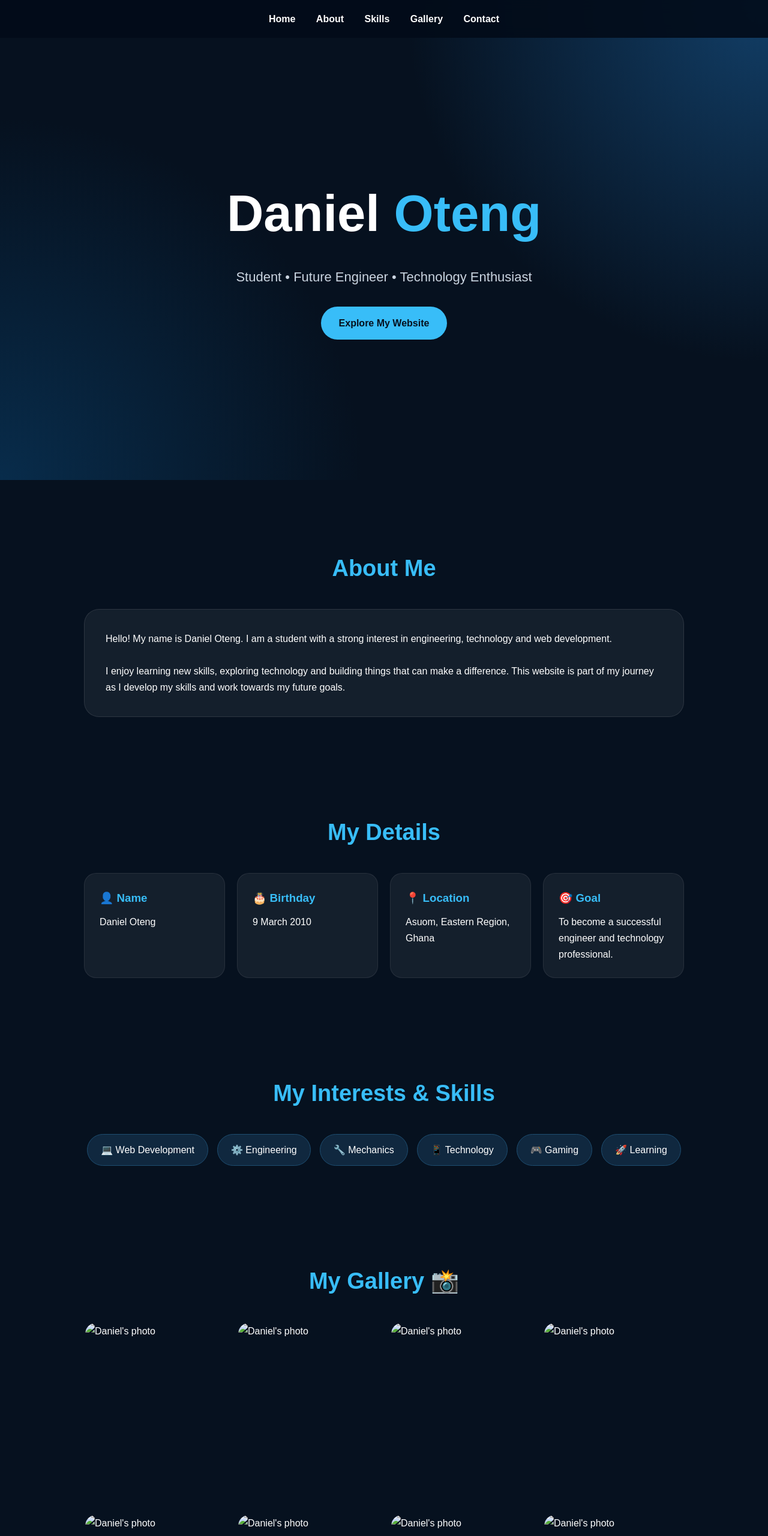
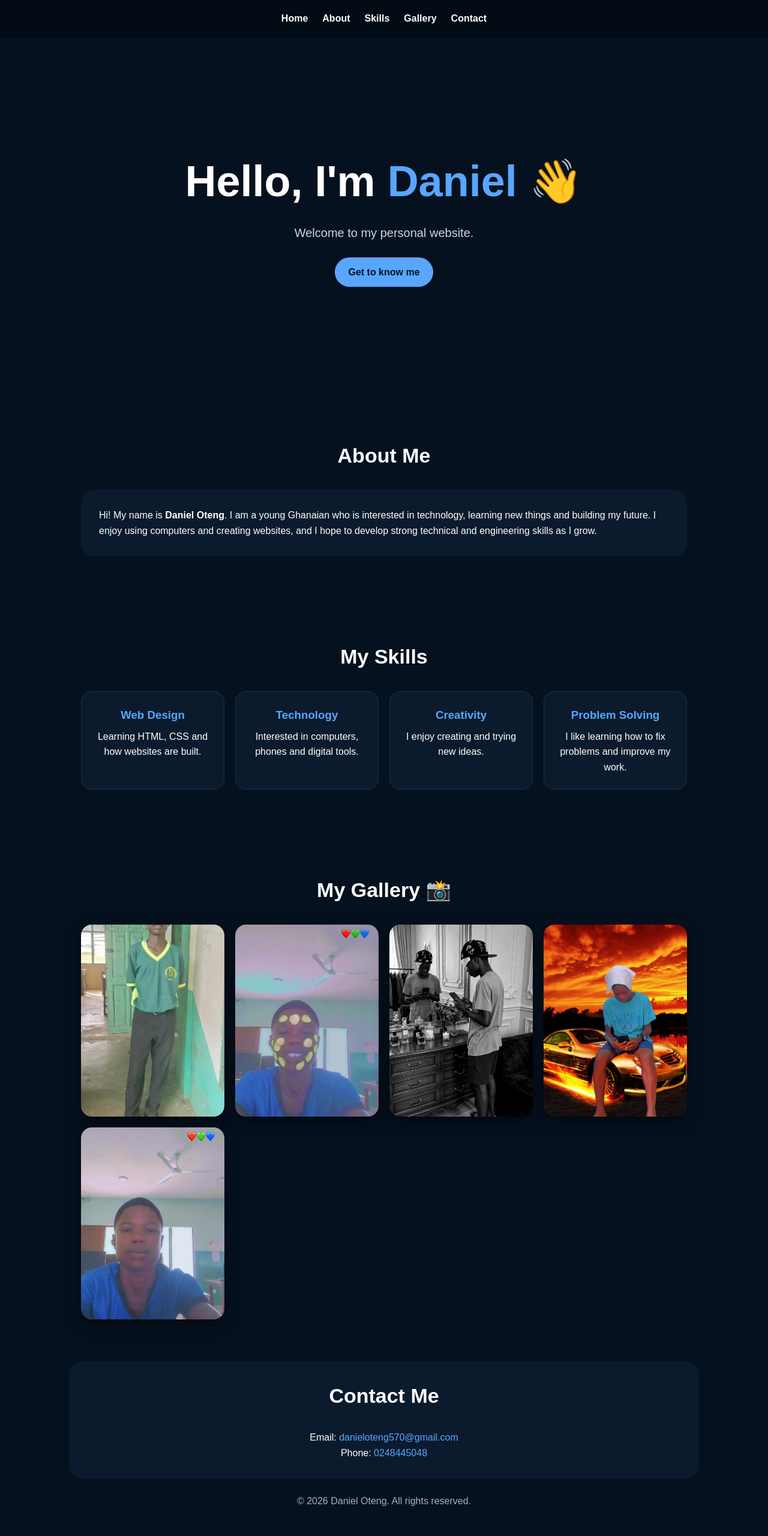
Before and after one commit to danieloteng570-spec/daniel_oteng.github.io, a plain HTML site: page index.html in a window 1280 px wide. Shown: the top 2560 px of the page at 60% size. Drawn offline with Linux system fonts and the light colour scheme.

Commit message:
Add files via upload

```diff
--- a/index.html
+++ b/index.html
@@ -3,426 +3,54 @@
 <head>
 <meta charset="UTF-8">
 <meta name="viewport" content="width=device-width, initial-scale=1.0">
-
-<title>Daniel Oteng | Personal Portfolio</title>
-
+<title>Daniel Oteng | My Personal Website</title>
 <style>
-* {
-    margin: 0;
-    padding: 0;
-    box-sizing: border-box;
-    scroll-behavior: smooth;
-}
-
-body {
-    font-family: Arial, Helvetica, sans-serif;
-    background: #06111f;
-    color: white;
-    line-height: 1.7;
-    overflow-x: hidden;
-}
-
-/* NAVIGATION */
-nav {
-    position: fixed;
-    top: 0;
-    width: 100%;
-    padding: 18px 20px;
-    background: rgba(3, 12, 25, 0.9);
-    backdrop-filter: blur(10px);
-    text-align: center;
-    z-index: 1000;
-    animation: slideDown 1s ease;
-}
-
-nav a {
-    color: white;
-    text-decoration: none;
-    margin: 0 15px;
-    font-weight: bold;
-    transition: 0.3s;
-}
-
-nav a:hover {
-    color: #38bdf8;
-}
-
-/* HERO */
-.hero {
-    min-height: 100vh;
-    display: flex;
-    align-items: center;
-    justify-content: center;
-    text-align: center;
-    padding: 100px 20px 50px;
-
-    background:
-        radial-gradient(circle at top right, #123f68, transparent 40%),
-        radial-gradient(circle at bottom left, #082c4b, transparent 40%),
-        #06111f;
-}
-
-.hero-content {
-    animation: fadeUp 1.5s ease;
-}
-
-.hero h1 {
-    font-size: clamp(45px, 10vw, 85px);
-    margin-bottom: 15px;
-}
-
-.hero h1 span {
-    color: #38bdf8;
-}
-
-.hero p {
-    font-size: 22px;
-    color: #cbd5e1;
-    margin-bottom: 30px;
-}
-
-.hero-button {
-    display: inline-block;
-    padding: 14px 30px;
-    border-radius: 30px;
-    background: #38bdf8;
-    color: #06111f;
-    text-decoration: none;
-    font-weight: bold;
-    transition: 0.3s;
-}
-
-.hero-button:hover {
-    transform: translateY(-5px) scale(1.05);
-}
-
-/* SECTIONS */
-section {
-    max-width: 1050px;
-    margin: 70px auto;
-    padding: 45px 25px;
-}
-
-.section-title {
-    text-align: center;
-    font-size: 38px;
-    margin-bottom: 35px;
-    color: #38bdf8;
-}
-
-/* ABOUT */
-.about-box {
-    background: rgba(255,255,255,0.06);
-    padding: 35px;
-    border-radius: 25px;
-    border: 1px solid rgba(255,255,255,0.1);
-    animation: fadeUp 1s ease;
-}
-
-/* DETAILS */
-.cards {
-    display: grid;
-    grid-template-columns: repeat(auto-fit, minmax(220px, 1fr));
-    gap: 20px;
-}
-
-.card {
-    padding: 25px;
-    border-radius: 20px;
-    background: rgba(255,255,255,0.06);
-    border: 1px solid rgba(255,255,255,0.08);
-    transition: 0.4s;
-}
-
-.card:hover {
-    transform: translateY(-10px);
-    border-color: #38bdf8;
-    box-shadow: 0 15px 35px rgba(56,189,248,0.15);
-}
-
-.card h3 {
-    color: #38bdf8;
-    margin-bottom: 10px;
-}
-
-/* SKILLS */
-.skills {
-    display: flex;
-    flex-wrap: wrap;
-    justify-content: center;
-    gap: 15px;
-}
-
-.skill {
-    padding: 12px 22px;
-    border-radius: 30px;
-    background: #10283f;
-    border: 1px solid #1d4d70;
-    transition: 0.3s;
-}
-
-.skill:hover {
-    transform: scale(1.08);
-    background: #38bdf8;
-    color: #06111f;
-}
-
-/* GALLERY */
-.gallery {
-    display: grid;
-    grid-template-columns: repeat(auto-fit, minmax(220px, 1fr));
-    gap: 20px;
-}
-
-.gallery img {
-    width: 100%;
-    height: 300px;
-    object-fit: cover;
-    border-radius: 20px;
-    transition: 0.5s;
-    border: 2px solid transparent;
-}
-
-.gallery img:hover {
-    transform: scale(1.04);
-    border-color: #38bdf8;
-    box-shadow: 0 15px 40px rgba(56,189,248,0.2);
-}
-
-/* CONTACT */
-.contact {
-    text-align: center;
-}
-
-.contact-box {
-    background: rgba(255,255,255,0.06);
-    padding: 35px;
-    border-radius: 25px;
-}
-
-.contact a {
-    color: #38bdf8;
-    text-decoration: none;
-}
-
-.contact a:hover {
-    text-decoration: underline;
-}
-
-/* FOOTER */
-footer {
-    text-align: center;
-    padding: 40px 20px;
-    background: #030b15;
-    color: #94a3b8;
-}
-
-/* ANIMATIONS */
-@keyframes fadeUp {
-    from {
-        opacity: 0;
-        transform: translateY(40px);
-    }
-
-    to {
-        opacity: 1;
-        transform: translateY(0);
-    }
-}
-
-@keyframes slideDown {
-    from {
-        opacity: 0;
-        transform: translateY(-50px);
-    }
-
-    to {
-        opacity: 1;
-        transform: translateY(0);
-    }
-}
-
-/* MOBILE */
-@media (max-width: 600px) {
-
-    nav {
-        padding: 15px 5px;
-    }
-
-    nav a {
-        margin: 0 5px;
-        font-size: 13px;
-    }
-
-    .hero p {
-        font-size: 18px;
-    }
-
-    section {
-        padding: 30px 15px;
-    }
-}
+*{box-sizing:border-box;margin:0;padding:0}html{scroll-behavior:smooth}
+body{font-family:Arial,sans-serif;background:#06111f;color:#fff;line-height:1.6}
+nav{position:sticky;top:0;z-index:10;background:#020a14;padding:18px;text-align:center}
+nav a{color:#fff;text-decoration:none;font-weight:700;margin:0 12px}
+nav a:hover{color:#58a6ff}
+section{padding:70px 20px;max-width:1050px;margin:auto}
+.hero{text-align:center;min-height:75vh;display:flex;flex-direction:column;justify-content:center;align-items:center}
+.hero h1{font-size:clamp(40px,9vw,72px);margin-bottom:12px}.hero h1 span{color:#58a6ff}
+.hero p{font-size:20px;color:#c8d6e5}
+.btn{display:inline-block;margin-top:25px;padding:12px 22px;border-radius:30px;background:#58a6ff;color:#06111f;text-decoration:none;font-weight:700}
+h2{text-align:center;font-size:34px;margin-bottom:30px}
+.about,.contact{background:#0b1b2d;border-radius:22px;padding:30px}
+.cards{display:grid;grid-template-columns:repeat(auto-fit,minmax(180px,1fr));gap:18px}
+.card{background:#0b1b2d;padding:24px;border-radius:18px;text-align:center;border:1px solid #18324d}
+.card h3{margin-bottom:8px;color:#58a6ff}
+.gallery{display:grid;grid-template-columns:repeat(auto-fit,minmax(220px,1fr));gap:18px}
+.gallery img{width:100%;height:320px;object-fit:cover;border-radius:18px;display:block;box-shadow:0 8px 25px #0008}
+.contact{text-align:center}.contact a{color:#58a6ff;text-decoration:none}
+footer{text-align:center;padding:25px;color:#9fb0c0}
+@media(max-width:600px){nav a{margin:0 6px;font-size:14px}.gallery img{height:300px}}
 </style>
 </head>
-
 <body>
-
-<!-- NAVIGATION -->
 <nav>
-    <a href="#home">Home</a>
-    <a href="#about">About</a>
-    <a href="#skills">Skills</a>
-    <a href="#gallery">Gallery</a>
-    <a href="#contact">Contact</a>
+<a href="#home">Home</a><a href="#about">About</a><a href="#skills">Skills</a><a href="#gallery">Gallery</a><a href="#contact">Contact</a>
 </nav>
-
-<!-- HERO -->
-<header class="hero" id="home">
-    <div class="hero-content">
-
-        <h1>Daniel <span>Oteng</span></h1>
-
-        <p>
-            Student • Future Engineer • Technology Enthusiast
-        </p>
-
-        <a href="#about" class="hero-button">
-            Explore My Website
-        </a>
-
-    </div>
-</header>
-
-<!-- ABOUT -->
-<section id="about">
-
-    <h2 class="section-title">About Me</h2>
-
-    <div class="about-box">
-
-        <p>
-            Hello! My name is Daniel Oteng. I am a student with a strong
-            interest in engineering, technology and web development.
-        </p>
-
-        <br>
-
-        <p>
-            I enjoy learning new skills, exploring technology and building
-            things that can make a difference. This website is part of my
-            journey as I develop my skills and work towards my future goals.
-        </p>
-
-    </div>
-
+<section id="home" class="hero">
+<h1>Hello, I'm <span>Daniel</span> 👋</h1><p>Welcome to my personal website.</p>
+<a class="btn" href="#about">Get to know me</a>
 </section>
-
-<!-- DETAILS -->
-<section>
-
-    <h2 class="section-title">My Details</h2>
-
-    <div class="cards">
-
-        <div class="card">
-            <h3>👤 Name</h3>
-            <p>Daniel Oteng</p>
-        </div>
-
-        <div class="card">
-            <h3>🎂 Birthday</h3>
-            <p>9 March 2010</p>
-        </div>
-
-        <div class="card">
-            <h3>📍 Location</h3>
-            <p>Asuom, Eastern Region, Ghana</p>
-        </div>
-
-        <div class="card">
-            <h3>🎯 Goal</h3>
-            <p>To become a successful engineer and technology professional.</p>
-        </div>
-
-    </div>
-
-</section>
-
-<!-- SKILLS -->
-<section id="skills">
-
-    <h2 class="section-title">My Interests & Skills</h2>
-
-    <div class="skills">
-
-        <div class="skill">💻 Web Development</div>
-        <div class="skill">⚙️ Engineering</div>
-        <div class="skill">🔧 Mechanics</div>
-        <div class="skill">📱 Technology</div>
-        <div class="skill">🎮 Gaming</div>
-        <div class="skill">🚀 Learning</div>
-
-    </div>
-
-</section>
-
-<!-- GALLERY -->
-<section id="gallery">
-
-    <h2 class="section-title">My Gallery 📸</h2>
-
-    <div class="gallery">
-
-        <img src="photo1.jpg" alt="Daniel's photo">
-        <img src="photo2.jpg" alt="Daniel's photo">
-        <img src="photo3.jpg" alt="Daniel's photo">
-        <img src="photo4.jpg" alt="Daniel's photo">
-        <img src="photo5.png" alt="Daniel's photo">
-        <img src="photo6.jpg" alt="Daniel's photo">
-        <img src="photo7.jpg" alt="Daniel's photo">
-        <img src="photo8.jpg" alt="Daniel's photo">
-
-    </div>
-
-</section>
-
-<!-- CONTACT -->
-<section id="contact">
-
-    <h2 class="section-title">Contact Me</h2>
-
-    <div class="contact-box">
-
-        <p>
-            📧 Email:
-            <a href="mailto:danieloteng570@gmail.com">
-                danieloteng570@gmail.com
-            </a>
-        </p>
-
-        <p>
-            📞 Phone:
-            <a href="tel:0248445048">
-                0248445048
-            </a>
-        </p>
-
-    </div>
-
-</section>
-
-<!-- FOOTER -->
-<footer>
-
-    <p>
-        © 2026 Daniel Oteng • Personal Portfolio
-    </p>
-
-    <p>
-        Built with HTML & CSS 🚀
-    </p>
-
-</footer>
-
-</body>
-</html>
+<section id="about"><h2>About Me</h2><div class="about">
+<p>Hi! My name is <strong>Daniel Oteng</strong>. I am a young Ghanaian who is interested in technology, learning new things and building my future. I enjoy using computers and creating websites, and I hope to develop strong technical and engineering skills as I grow.</p>
+</div></section>
+<section id="skills"><h2>My Skills</h2><div class="cards">
+<div class="card"><h3>Web Design</h3><p>Learning HTML, CSS and how websites are built.</p></div>
+<div class="card"><h3>Technology</h3><p>Interested in computers, phones and digital tools.</p></div>
+<div class="card"><h3>Creativity</h3><p>I enjoy creating and trying new ideas.</p></div>
+<div class="card"><h3>Problem Solving</h3><p>I like learning how to fix problems and improve my work.</p></div>
+</div></section>
+<section id="gallery"><h2>My Gallery 📸</h2><div class="gallery">
+<img src="daniel1.jpg" alt="Daniel's photo"><img src="daniel2.jpg" alt="Daniel's photo">
+<img src="daniel3.jpg" alt="Daniel's photo"><img src="daniel4.png" alt="Daniel's photo">
+<img src="daniel5.jpg" alt="Daniel's photo">
+</div></section>
+<section id="contact" class="contact"><h2>Contact Me</h2>
+<p>Email: <a href="mailto:danieloteng570@gmail.com">danieloteng570@gmail.com</a></p>
+<p>Phone: <a href="tel:0248445048">0248445048</a></p></section>
+<footer>© 2026 Daniel Oteng. All rights reserved.</footer>
+</body></html>
```
Also changed, not shown: daniel1.jpg (added), daniel2.jpg (added), daniel3.jpg (added), daniel4.png (added), daniel5.jpg (added).
